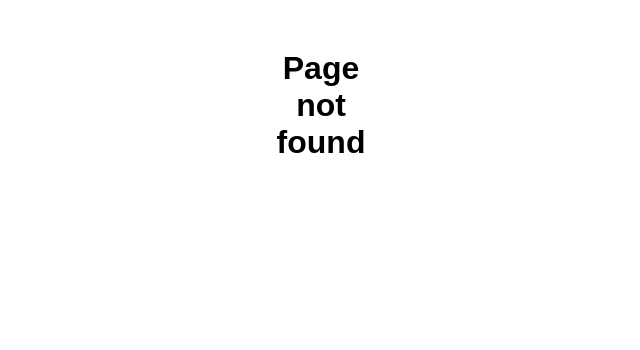
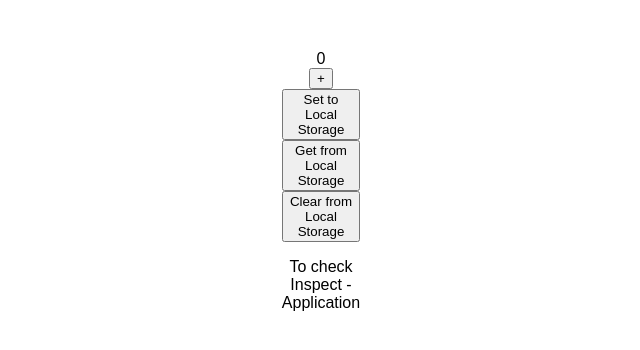
Before and after one commit to LovaVikasso/MicrotasksPlusKabzda, a React (Create React App) app: page /localstorage in a window 1280 px wide. Before the commit this address led to /404. Shown: the top 350 px of the page, without its empty margins (319-959 px from the left). Built offline with nearby package versions, Linux system fonts and the light colour scheme.

Commit message:
local storage

```diff
--- a/src/App.tsx
+++ b/src/App.tsx
@@ -13,6 +13,7 @@ import {SelectContainer} from "./components/Select/SelectContainer";
 import {RouterDomExample} from "./components/RouterDom/RouterDomExample";
 import {UseEffectDemo} from "./components/UseEffectDemo/useEffectDemo";
 import {MemoContainer} from "./components/Memo/MemoContainer";
+import {LocalStorageDemo} from "./components/LocalStorage/LocalStorageDemo";
 const App = () => {
     return (
         <div className="App">
@@ -31,6 +32,8 @@ const App = () => {
                     <Route path='/routerdom' element={<RouterDomExample/>}/>
                     <Route path='/effect' element={<UseEffectDemo/>}/>
                     <Route path='/memo' element={<MemoContainer/>}/>
+                    <Route path='/localstorage' element={<LocalStorageDemo/>}/>
+
 
                     <Route path={'/404'} element={<h1>Page not found</h1>}/>
                     <Route path='*' element={<Navigate to={'/404'}/>}/>
--- /dev/null
+++ b/src/components/LocalStorage/LocalStorageDemo.tsx
@@ -0,0 +1,27 @@
+import React, {useState} from 'react';
+
+export const LocalStorageDemo = () => {
+    const [count, setCount] = useState(0)
+    const incCount = () => setCount(count + 1)
+    const setData = () => localStorage.setItem('count', JSON.stringify(count))
+    const getData = () => {
+        let data = localStorage.getItem('count')
+        if (data) setCount(JSON.parse(data))
+    }
+    const clearData = () => localStorage.clear()
+
+    return (
+        <div >
+            <div>
+                {count}
+            </div>
+            <div>
+                <button onClick={incCount}>+</button>
+                <button onClick={setData}>Set to Local Storage</button>
+                <button onClick={getData}>Get from Local Storage</button>
+                <button onClick={clearData}>Clear from Local Storage</button>
+               <p>To check Inspect - Application</p>
+            </div>
+        </div>
+    )
+}
--- a/src/components/Navigator/Navigation.tsx
+++ b/src/components/Navigator/Navigation.tsx
@@ -17,6 +17,7 @@ export const Navigation = () => {
                 <div className={s.element}><NavLink className={s.link} to="/routerdom">RouterDom Example</NavLink></div>
                 <div className={s.element}><NavLink className={s.link} to="/effect">UseEffect Example</NavLink></div>
                 <div className={s.element}><NavLink className={s.link} to="/memo">UseMemo and ReactMemo Example</NavLink></div>
+                <div className={s.element}><NavLink className={s.link} to="/localstorage">LocalStorage Example</NavLink></div>
 
             </div>
 
--- a/src/components/Navigator/Navigator.module.css
+++ b/src/components/Navigator/Navigator.module.css
@@ -3,6 +3,7 @@
     color:black;
 }
 .element {
+    padding: 5px;
     margin: 0 0 10px 0;
     border: solid 1px black;
     border-radius: 10px;
```
